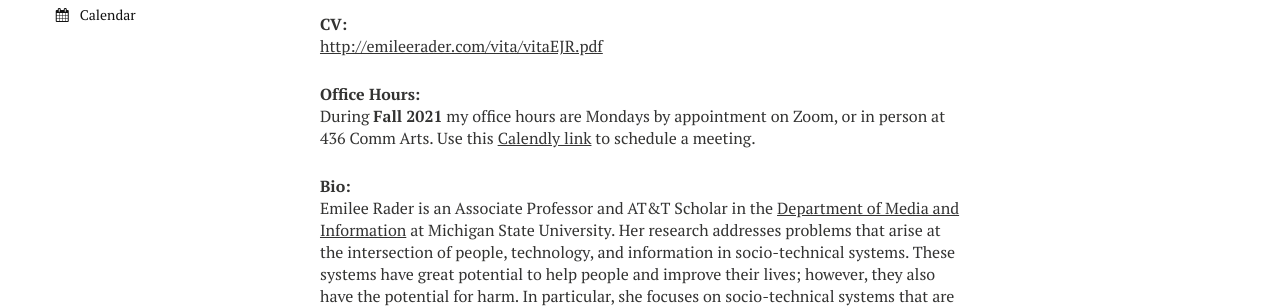
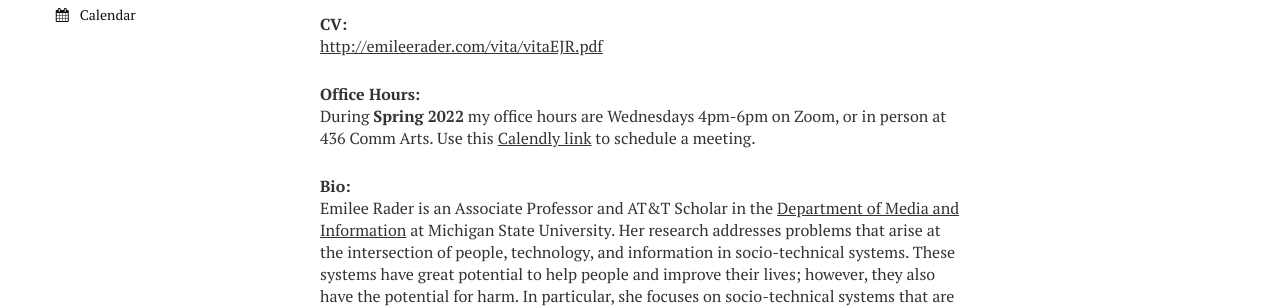
Before and after one commit to bierdoctor/bierdoctor.github.io, a Jekyll site: the page built from about/index.md, in a window 1280 px wide. Shown: the part 705-1013 px from the top of the page. Built offline with Jekyll 4.4.1, drawn with Linux system fonts in a browser that asks for light colours; nearby versions of some CDN libraries.

Commit message:
Update index.md

```diff
--- a/about/index.md
+++ b/about/index.md
@@ -34,7 +34,7 @@ Room 436, Communication Arts and Sciences Building
 The [Behavior, Information and Technology Lab (BITLab)](https://bitlab.cas.msu.edu) at MSU. Room 249 Comm Arts. -->
 
 **Office Hours:**
-During **Fall 2021** my office hours are Mondays by appointment on Zoom, or in person at 436 Comm Arts. Use this [Calendly link](https://calendly.com/emileerader/office-hours-fall-2021) to schedule a meeting.
+During **Spring 2022** my office hours are Wednesdays 4pm-6pm on Zoom, or in person at 436 Comm Arts. Use this [Calendly link](https://calendly.com/emileerader/office-hours-spring2022) to schedule a meeting.
 
 **Bio:**
 Emilee Rader is an Associate Professor and AT&T Scholar in the [Department of Media and Information](http://mi.msu.edu) at Michigan State University. Her research addresses problems that arise at the intersection of people, technology, and information in socio-technical systems. These systems have great potential to help people and improve their lives; however, they also have the potential for harm. In particular, she focuses on socio-technical systems that are “black boxes” from the perspective of people using the system—the inputs and outputs can be observed, but the inner workings are hidden and are therefore hard for people to understand.
```
